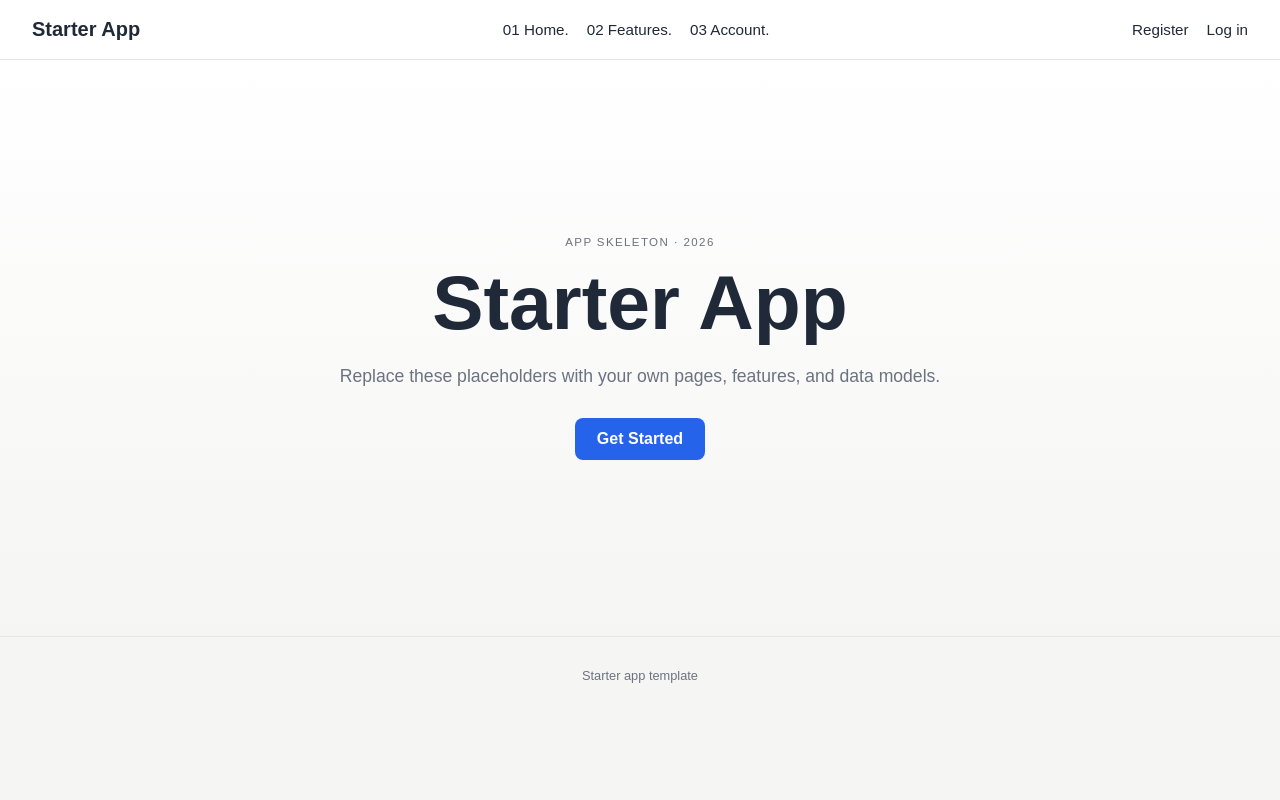
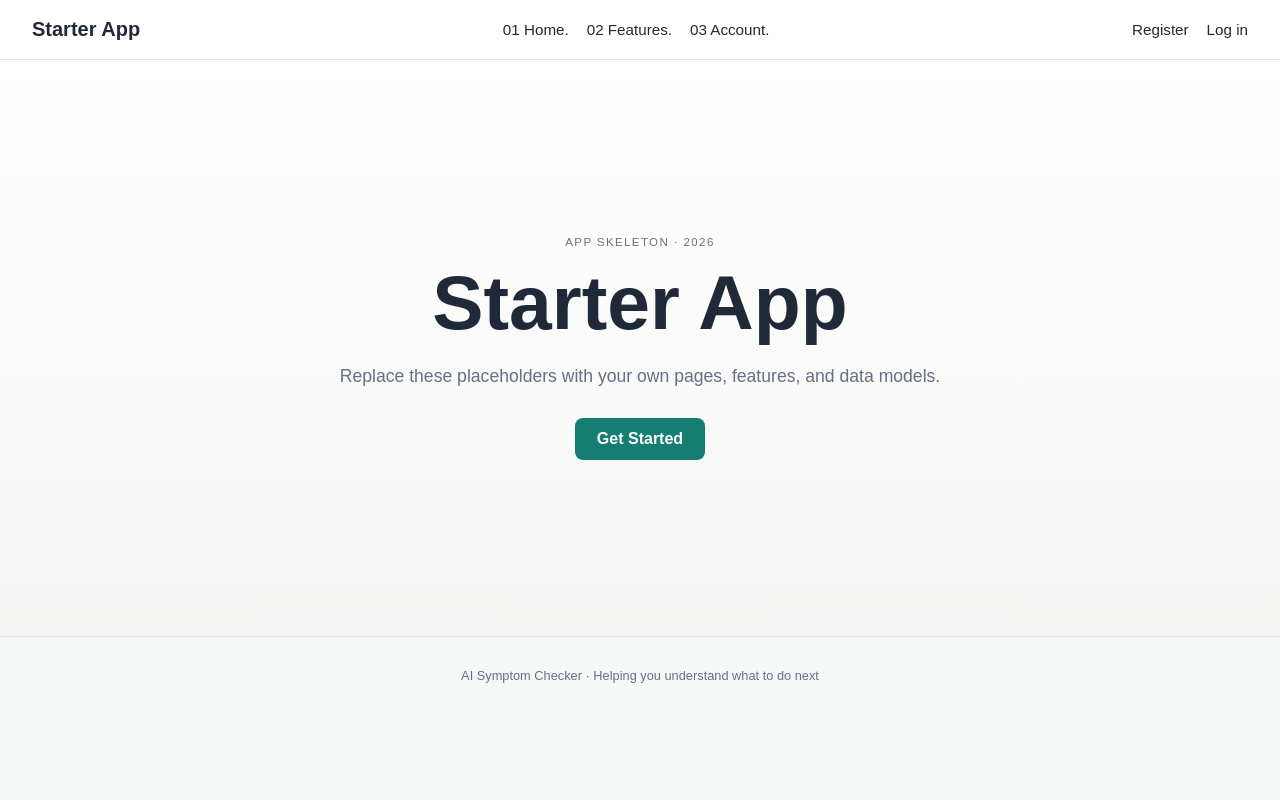
Before and after one commit to ykmhk/hackathon-team4, a Flask app: page / in a window 1280 px wide. Run offline with Flask 3, Linux system fonts and the light colour scheme.

Commit message:
Add symptom checker design styles

```diff
--- a/main/static/css/main.css
+++ b/main/static/css/main.css
@@ -1,10 +1,12 @@
 :root {
-    --bg: #f5f5f4;
+    --bg: #f4f9f8;
     --surface: #ffffff;
     --text: #1f2937;
-    --muted: #6b7280;
-    --border: #e5e7eb;
-    --accent: #2563eb;
+    --muted: #667085;
+    --border: #dce8e5;
+    --accent: #167d72;
+    --accent-hover: #11665e;
+    --accent-light: #e8f5f2;
     --shadow: 0 10px 30px rgba(15, 23, 42, 0.08);
     --content-width: 980px;
 }
--- a/main/templates/layout.html
+++ b/main/templates/layout.html
@@ -8,10 +8,12 @@
     <meta name="viewport" content="width=device-width, initial-scale=1.0">
 
     <title>
-        {% block title %}Starter App{% endblock %}
+        {% block title %}AI Symptom Checker{% endblock %}
     </title>
 
-        <link rel="stylesheet" href="{{ url_for('static', filename='css/main.css') }}">
+    <link rel="stylesheet" href="{{ url_for('static', filename='css/main.css') }}">
+
+    {% block extra_css %}{% endblock %}
 
 </head>
 
@@ -37,7 +39,7 @@
 
 
     <footer class="site-footer">
-        <p>Starter app template</p>
+        <p>AI Symptom Checker · Helping you understand what to do next</p>
     </footer>
 
 
```
Also changed, not shown: main/static/css/checker.css (added).
